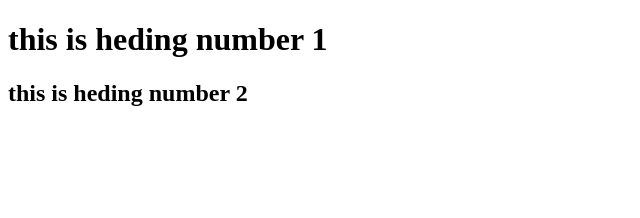
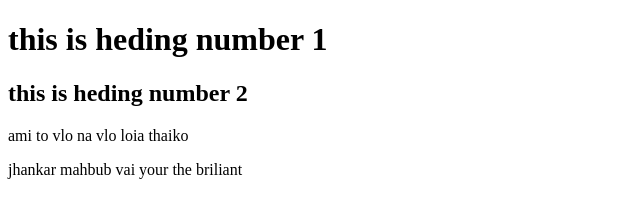
Before and after one commit to MahfuzpHero/my-fifth-website, a plain HTML site: page index.html in a window 1280 px wide. Shown: the whole page, without its empty margins (0-640 px from the left). Drawn offline with Linux system fonts and the light colour scheme.

Commit message:
second changes

```diff
--- a/index.html
+++ b/index.html
@@ -6,5 +6,7 @@
 <body>
     <h1>this is heding number 1</h1>
     <h2>this is heding number 2</h2>
+    <p>ami to vlo na vlo loia thaiko </p>
+    <p>jhankar mahbub vai your the briliant</p>
 </body>
 </html>
```
